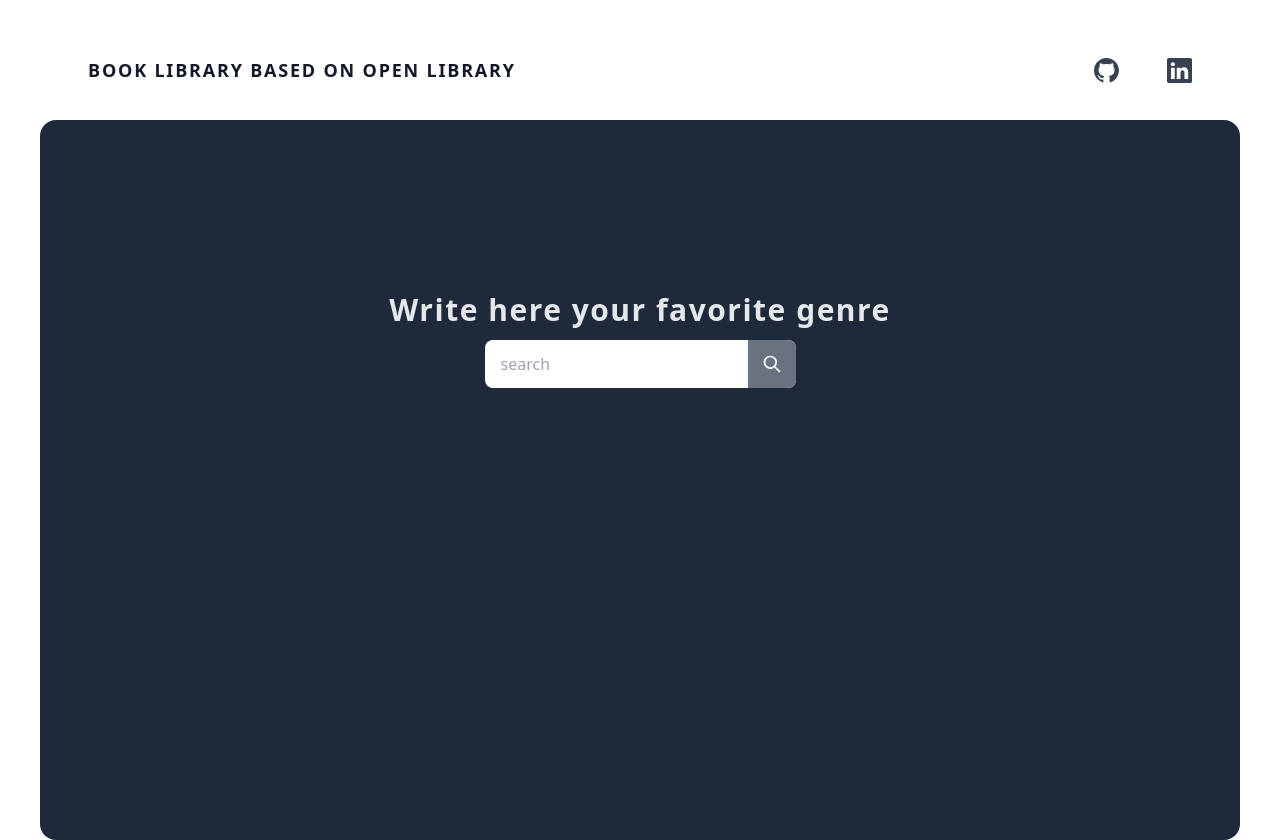
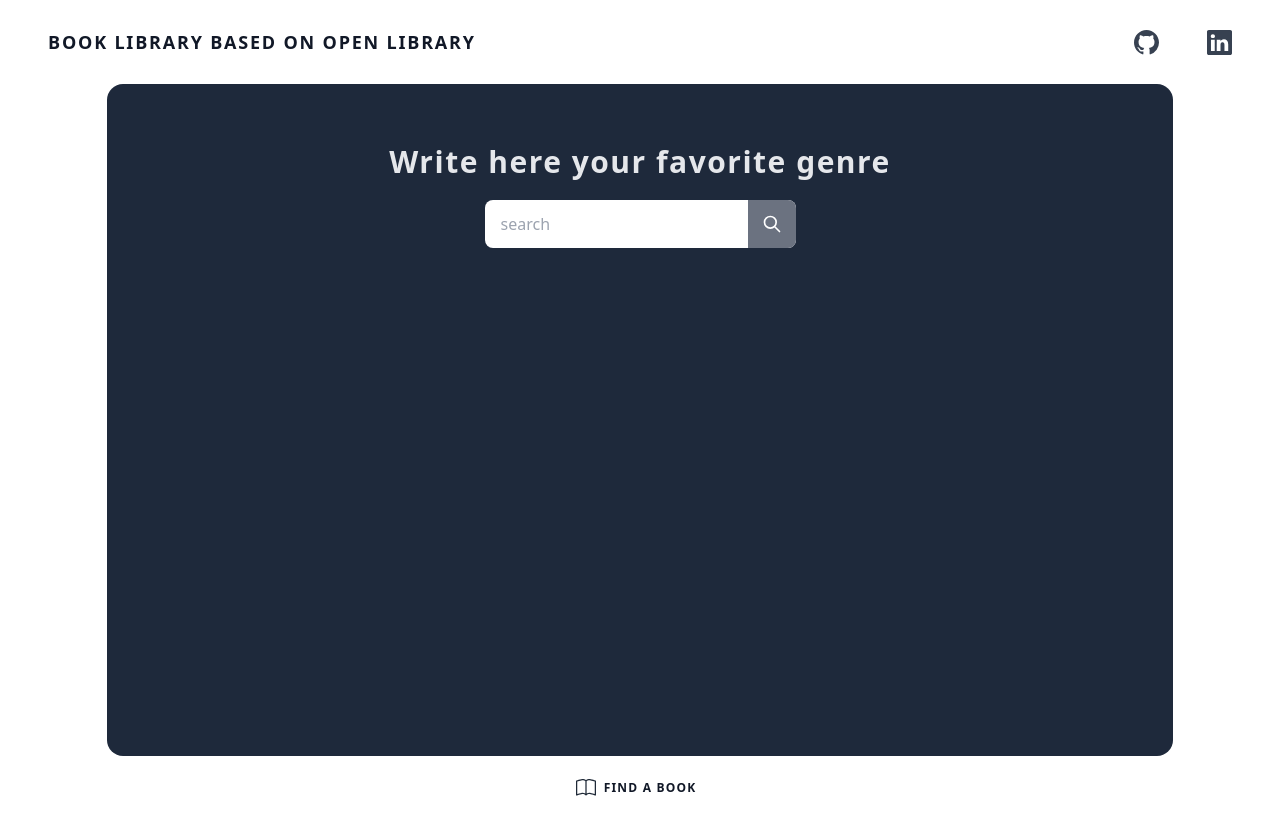
Before and after one commit to GiovanniBombardieri/Find-Books, a website built with webpack: page src/index.html in a window 1280 px wide. Built offline with nearby package versions, Linux system fonts and the light colour scheme.

Commit message:
fixed layout

```diff
--- a/src/index.html
+++ b/src/index.html
@@ -11,11 +11,9 @@
       defer
     ></script>
   </head>
-  <body
-    class="p-10 bg-white text-gray-800 dark:bg-slate-800 dark:text-gray-200"
-  >
-    <header class="mb-5">
-      <div class="">
+  <body class="bg-white text-gray-800 dark:bg-slate-800 dark:text-gray-200">
+    <header class="min-h-[8%] py-3">
+      <div>
         <div class="antialiased bg-gray-100 dark:bg-gray-900">
           <div
             class="w-full text-gray-700 bg-white dark:text-gray-200 dark:bg-gray-800"
@@ -95,11 +93,13 @@
       </div>
     </header>
     <main
-      class="flex items-center flex-col justify-start min-h-full pt-40 dark:bg-slate-100 rounded-2xl dark:text-gray-800 bg-slate-800 text-gray-200"
+      class="w-10/12 min-h-[84%] mx-auto flex items-center flex-col justify-start pt-10 dark:bg-slate-100 rounded-2xl dark:text-gray-800 bg-slate-800 text-gray-200"
     >
-      <h1 class="text-3xl m-3 font-semibold tracking-wider">
-        Write here your favorite genre
-      </h1>
+      <div>
+        <h1 class="text-3xl font-semibold tracking-wider m-5">
+          Write here your favorite genre
+        </h1>
+      </div>
 
       <div
         class="flex items-center max-w-md mx-auto bg-white rounded-lg"
@@ -149,5 +149,28 @@
         class="w-full max-w-xl p-5 border-4 border-purple-400 text-center rounded-xl bg-slate-800 text-slate-50 hidden"
       ></div>
     </main>
+    <footer class="min-h-[8%] text-center flex items-center justify-center">
+      <div>
+        <svg
+          xmlns="http://www.w3.org/2000/svg"
+          width="20"
+          height="20"
+          fill="currentColor"
+          class="bi bi-book"
+          viewBox="0 0 16 16"
+        >
+          <path
+            d="M1 2.828c.885-.37 2.154-.769 3.388-.893 1.33-.134 2.458.063 3.112.752v9.746c-.935-.53-2.12-.603-3.213-.493-1.18.12-2.37.461-3.287.811zm7.5-.141c.654-.689 1.782-.886 3.112-.752 1.234.124 2.503.523 3.388.893v9.923c-.918-.35-2.107-.692-3.287-.81-1.094-.111-2.278-.039-3.213.492zM8 1.783C7.015.936 5.587.81 4.287.94c-1.514.153-3.042.672-3.994 1.105A.5.5 0 0 0 0 2.5v11a.5.5 0 0 0 .707.455c.882-.4 2.303-.881 3.68-1.02 1.409-.142 2.59.087 3.223.877a.5.5 0 0 0 .78 0c.633-.79 1.814-1.019 3.222-.877 1.378.139 2.8.62 3.681 1.02A.5.5 0 0 0 16 13.5v-11a.5.5 0 0 0-.293-.455c-.952-.433-2.48-.952-3.994-1.105C10.413.809 8.985.936 8 1.783"
+          />
+        </svg>
+      </div>
+      <div>
+        <p
+          class="text-xs font-semibold tracking-widest text-gray-900 uppercase rounded-lg dark:text-white focus:outline-none focus:shadow-outline mx-2"
+        >
+          find a book
+        </p>
+      </div>
+    </footer>
   </body>
 </html>
```
